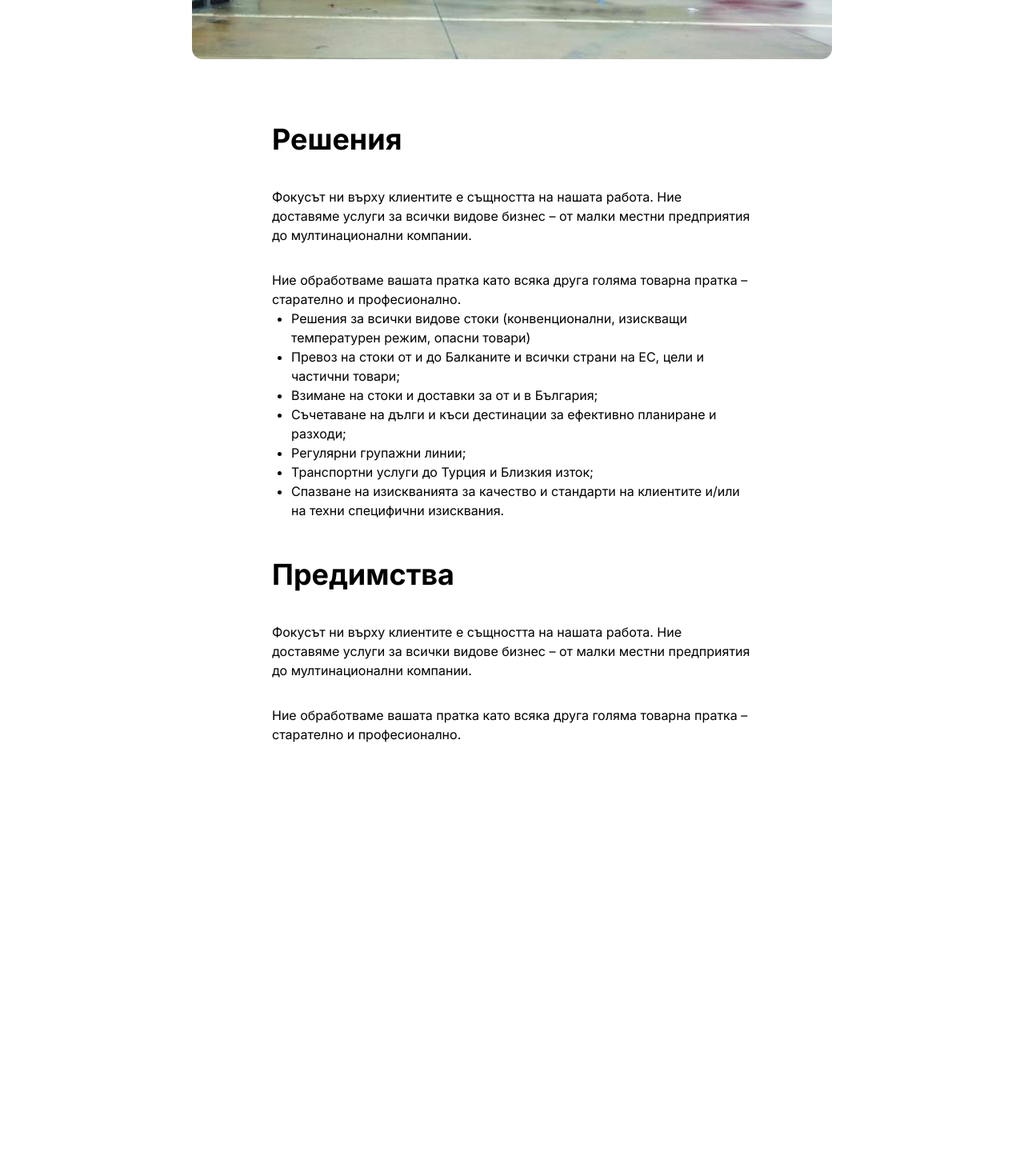
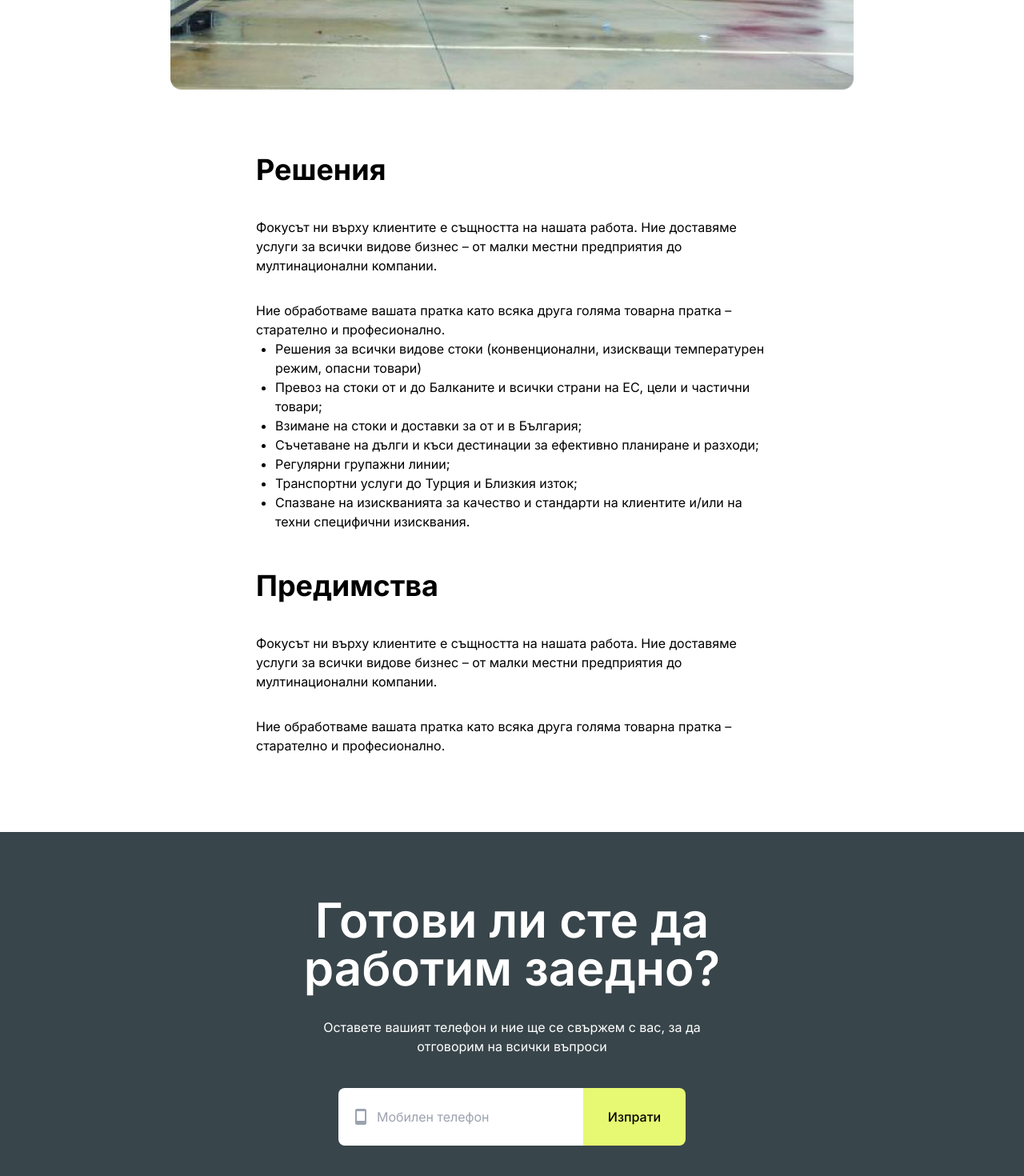
Before and after one commit to danielzlatanov/zing7, a Next.js app in the folder figma-task-c/: page / in a window 1280 px wide. Shown: the part 812-2282 px from the top of the page at 80% size. Before the commit the page ends 1782 px from the top, so only its background shows below. Built offline with nearby package versions, Linux system fonts and the light colour scheme.

Commit message:
create mobile signup cmp

```diff
--- a/figma-task-c/src/app/components/Hero.tsx
+++ b/figma-task-c/src/app/components/Hero.tsx
@@ -3,7 +3,7 @@ import React from 'react';
 const Hero: React.FC = () => {
 	return (
 		<div className='text-center'>
-			<h1 className='font-semibold text-5xl '>
+			<h1 className='font-semibold text-5xl mt-10'>
 				Гъвкави решения за <br />
 				сухопътен транспорт за <br />
 				всеки клиент
--- /dev/null
+++ b/figma-task-c/src/app/components/MobileSignup.tsx
@@ -0,0 +1,28 @@
+import React from 'react';
+import { BiMobile } from 'react-icons/bi';
+
+const MobileSignup: React.FC = () => {
+	return (
+		<div className='bg-custombg text-white text-center w-full h-auto mt-24'>
+			<h1 className='font-semibold text-6xl mt-20'>
+				Готови ли сте да <br /> работим заедно?
+			</h1>
+			<p className='my-8'>
+				Оставете вашият телефон и ние ще се свържем с вас, за да <br /> отговорим на всички въпроси
+			</p>
+			<form className='mt-10 mb-24 text-black flex items-center justify-center'>
+				<div className='relative'>
+					<BiMobile className='w-6 h-auto text-gray-400 absolute left-4 top-1/2 transform -translate-y-1/2' />
+					<input
+						type='text'
+						placeholder='Мобилен телефон'
+						className='p-6 pl-12 rounded-l-lg focus:border-transparent '
+					/>
+				</div>
+				<button className='p-6 rounded-r-lg bg-customBtnBg w-32 font-medium'>Изпрати</button>
+			</form>
+		</div>
+	);
+};
+
+export default MobileSignup;
--- a/figma-task-c/src/app/page.tsx
+++ b/figma-task-c/src/app/page.tsx
@@ -1,9 +1,11 @@
 import Hero from './components/Hero';
+import MobileSignup from './components/MobileSignup';
 
 export default function Home() {
 	return (
-		<main className='flex min-h-screen flex-col items-center justify-between p-10 text-black'>
+		<main className='flex min-h-screen flex-col items-center justify-between  text-black'>
 			<Hero />
+			<MobileSignup />
 		</main>
 	);
 }
--- a/figma-task-c/tailwind.config.ts
+++ b/figma-task-c/tailwind.config.ts
@@ -1,17 +1,20 @@
-import type { Config } from "tailwindcss";
+import type { Config } from 'tailwindcss';
 
 const config: Config = {
 	content: [
-    "./src/pages/**/*.{js,ts,jsx,tsx,mdx}",
-    "./src/components/**/*.{js,ts,jsx,tsx,mdx}",
-    "./src/app/**/*.{js,ts,jsx,tsx,mdx}",
+		'./src/pages/**/*.{js,ts,jsx,tsx,mdx}',
+		'./src/components/**/*.{js,ts,jsx,tsx,mdx}',
+		'./src/app/**/*.{js,ts,jsx,tsx,mdx}',
 	],
 	theme: {
 		extend: {
 			backgroundImage: {
-        "gradient-radial": "radial-gradient(var(--tw-gradient-stops))",
-        "gradient-conic":
-          "conic-gradient(from 180deg at 50% 50%, var(--tw-gradient-stops))",
+				'gradient-radial': 'radial-gradient(var(--tw-gradient-stops))',
+				'gradient-conic': 'conic-gradient(from 180deg at 50% 50%, var(--tw-gradient-stops))',
+			},
+			colors: {
+				custombg: '#38454a',
+				customBtnBg: '#e7f973',
 			},
 		},
 	},
```
Also changed, not shown: figma-task-c/package.json (+4 -3 lines), 1 other file (tests, documents, lock files or other folders). Lines whose indentation alone changed are shown as unchanged.
